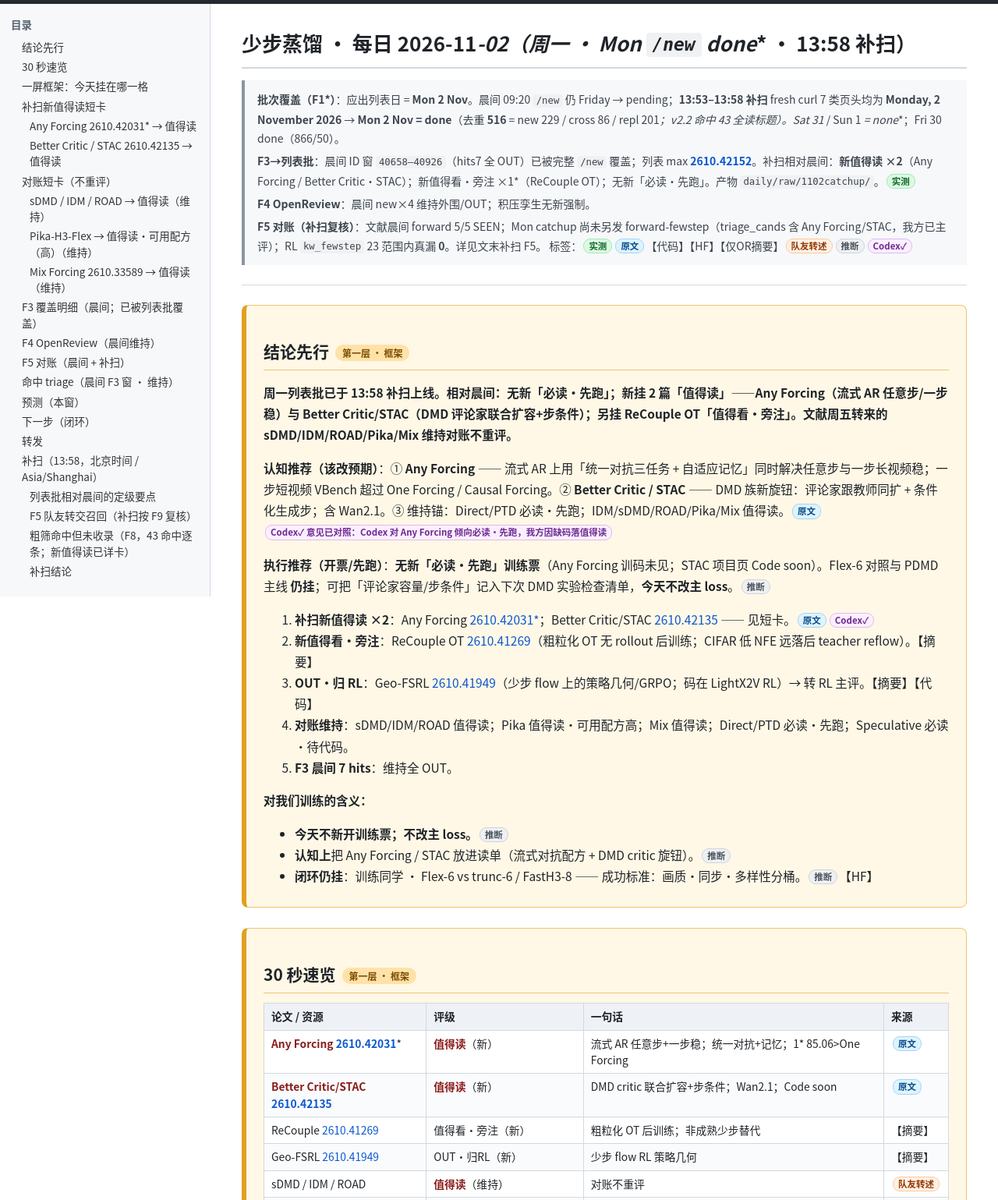
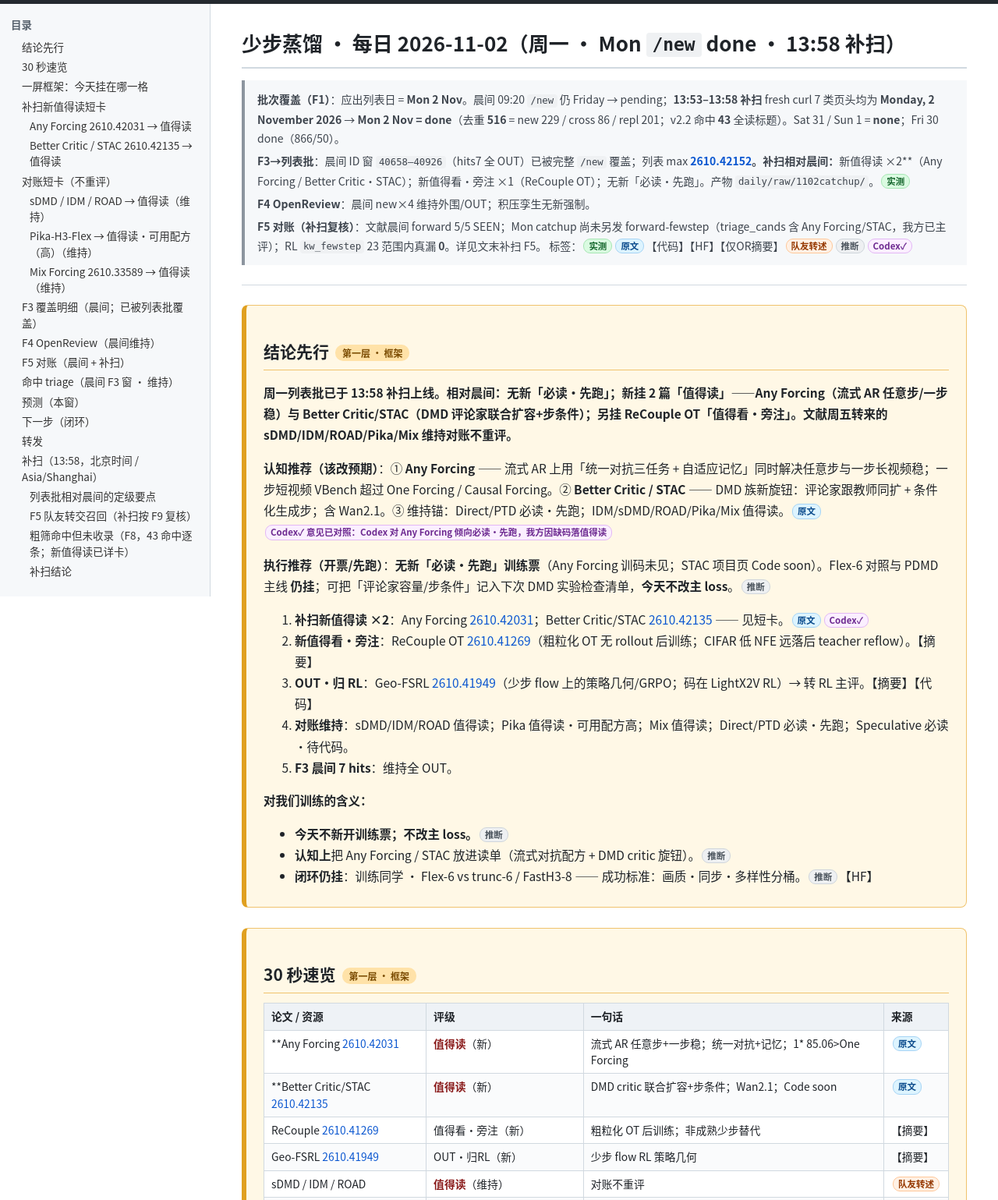
Before and after one commit to thughy/fewstep-daily, a plain HTML site: page daily/2026-11-02.html in a window 1280 px wide. Shown: the part 36-1575 px from the top of the page at 78% size. Drawn offline with Linux system fonts and the light colour scheme.

Commit message:
update 2026-11-02 2026-11-02

```diff
--- a/daily/2026-11-02.html
+++ b/daily/2026-11-02.html
@@ -1,5 +1,5 @@
 <!doctype html><html lang="zh-CN"><head><meta charset="utf-8">
-<meta name="viewport" content="width=device-width,initial-scale=1"><title>少步蒸馏 · 每日 2026-11-02（周一 · Mon /new done* · 13:58 补扫）</title>
+<meta name="viewport" content="width=device-width,initial-scale=1"><title>少步蒸馏 · 每日 2026-11-02（周一 · Mon /new done · 13:58 补扫）</title>
 <style>
 :root{--fg:#1f2328;--muted:#59636e;--bg:#fff;--side:#f6f8fa;--line:#d1d9e0;--acc:#0b57d0;--l1:#fff8e6;--l1b:#f0c36d}
 *{box-sizing:border-box}
@@ -64,7 +64,7 @@ details.card>.body{padding:4px 18px 10px}
 <li><a href="#30-秒速览">30 秒速览</a></li>
 <li><a href="#一屏框架今天挂在哪一格">一屏框架：今天挂在哪一格</a></li>
 <li><a href="#补扫新值得读短卡">补扫新值得读短卡</a><ul>
-<li><a href="#any-forcing-261042031-值得读">Any Forcing 2610.42031* → 值得读</a></li>
+<li><a href="#any-forcing-261042031-值得读">Any Forcing 2610.42031 → 值得读</a></li>
 <li><a href="#better-critic-stac-261042135-值得读">Better Critic / STAC 2610.42135 → 值得读</a></li>
 </ul>
 </li>
@@ -91,10 +91,10 @@ details.card>.body{padding:4px 18px 10px}
 </ul>
 </div>
 </div></nav>
-<main><h1 id="少步蒸馏-每日-2026-11-02周一-mon-new-done-1358-补扫">少步蒸馏 · 每日 2026-11<em>-02（周一 · Mon <code>/new</code> </em><em>done</em>* · 13:58 补扫）</h1>
+<main><h1 id="少步蒸馏-每日-2026-11-02周一-mon-new-done-1358-补扫">少步蒸馏 · 每日 2026-11-02（周一 · Mon <code>/new</code> <strong>done</strong> · 13:58 补扫）</h1>
 <blockquote>
-<p><strong>批次覆盖（F1*）</strong>：应出列表日 = <strong>Mon 2 Nov</strong>。晨间 09:20 <code>/new</code> 仍 Friday → pending；<strong>13:53–13:58 补扫</strong> fresh curl 7 类页头均为 <strong>Monday, 2 November 2026</strong> → <strong>Mon 2 Nov = done</strong>（去重 <strong>516</strong> = new 229 / cross 86 / repl 201<em>；v2.2 命中 </em><em>43</em><em> 全读标题）。Sat 31</em> / Sun 1<em> = </em><em>none</em>*；Fri 30 done（866/50）。</p>
-<p><strong>F3→列表批</strong>：晨间 ID 窗 <code>40658–40926</code>（hits7 全 OUT）已被完整 <code>/new</code> 覆盖；列表 max <strong><a href="https://arxiv.org/abs/2610.42152">2610.42152</a></strong>。补扫相对晨间：<strong>新值得读 ×2</strong>（Any Forcing / Better Critic·STAC）；新值得看·旁注 ×1*（ReCouple OT）；无新「必读·先跑」。产物 <code>daily/raw/1102catchup/</code>。<span class="b b-meas">实测</span></p>
+<p><strong>批次覆盖（F1）</strong>：应出列表日 = <strong>Mon 2 Nov</strong>。晨间 09:20 <code>/new</code> 仍 Friday → pending；<strong>13:53–13:58 补扫</strong> fresh curl 7 类页头均为 <strong>Monday, 2 November 2026</strong> → <strong>Mon 2 Nov = done</strong>（去重 <strong>516</strong> = new 229 / cross 86 / repl 201；v2.2 命中 <strong>43</strong> 全读标题）。Sat 31 / Sun 1 = <strong>none</strong>；Fri 30 done（866/50）。</p>
+<p><strong>F3→列表批</strong>：晨间 ID 窗 <code>40658–40926</code>（hits7 全 OUT）已被完整 <code>/new</code> 覆盖；列表 max <strong><a href="https://arxiv.org/abs/2610.42152">2610.42152</a>。补扫相对晨间：</strong>新值得读 ×2**（Any Forcing / Better Critic·STAC）；新值得看·旁注 ×1（ReCouple OT）；无新「必读·先跑」。产物 <code>daily/raw/1102catchup/</code>。<span class="b b-meas">实测</span></p>
 <p><strong>F4 OpenReview</strong>：晨间 new×4 维持外围/OUT；积压孪生无新强制。</p>
 <p><strong>F5 对账（补扫复核）</strong>：文献晨间 forward 5/5 SEEN；Mon catchup 尚未另发 forward-fewstep（triage_cands 含 Any Forcing/STAC，我方已主评）；RL <code>kw_fewstep</code> 23 范围内真漏 <strong>0</strong>。详见文末补扫 F5。
 标签：<span class="b b-meas">实测</span><span class="b b-orig">原文</span>【代码】【HF】【仅OR摘要】<span class="b b-team">队友转述</span><span class="b b-inf">推断</span><span class="b b-codex">Codex✓</span></p>
@@ -105,7 +105,7 @@ details.card>.body{padding:4px 18px 10px}
 <p><strong>认知推荐（该改预期）</strong>：① <strong>Any Forcing</strong> —— 流式 AR 上用「统一对抗三任务 + 自适应记忆」同时解决任意步与一步长视频稳；一步短视频 VBench 超过 One Forcing / Causal Forcing。② <strong>Better Critic / STAC</strong> —— DMD 族新旋钮：评论家跟教师同扩 + 条件化生成步；含 Wan2.1。③ 维持锚：Direct/PTD 必读·先跑；IDM/sDMD/ROAD/Pika/Mix 值得读。<span class="b b-orig">原文</span><span class="b b-codex">Codex✓ 意见已对照：Codex 对 Any Forcing 倾向必读·先跑，我方因缺码落值得读</span></p>
 <p><strong>执行推荐（开票/先跑）</strong>：<strong>无新「必读·先跑」训练票</strong>（Any Forcing 训码未见；STAC 项目页 Code soon）。Flex-6 对照与 PDMD 主线 <strong>仍挂</strong>；可把「评论家容量/步条件」记入下次 DMD 实验检查清单，<strong>今天不改主 loss</strong>。<span class="b b-inf">推断</span></p>
 <ol>
-<li><strong>补扫新值得读 ×2</strong>：Any Forcing <a href="https://arxiv.org/abs/2610.42031*">2610.42031*</a>；Better Critic/STAC <a href="https://arxiv.org/abs/2610.42135">2610.42135</a> —— 见短卡。<span class="b b-orig">原文</span><span class="b b-codex">Codex✓</span></li>
+<li><strong>补扫新值得读 ×2</strong>：Any Forcing <a href="https://arxiv.org/abs/2610.42031">2610.42031</a>；Better Critic/STAC <a href="https://arxiv.org/abs/2610.42135">2610.42135</a> —— 见短卡。<span class="b b-orig">原文</span><span class="b b-codex">Codex✓</span></li>
 <li><strong>新值得看·旁注</strong>：ReCouple OT <a href="https://arxiv.org/abs/2610.41269">2610.41269</a>（粗粒化 OT 无 rollout 后训练；CIFAR 低 NFE 远落后 teacher reflow）。【摘要】</li>
 <li><strong>OUT·归 RL</strong>：Geo-FSRL <a href="https://arxiv.org/abs/2610.41949">2610.41949</a>（少步 flow 上的策略几何/GRPO；码在 LightX2V RL）→ 转 RL 主评。【摘要】【代码】</li>
 <li><strong>对账维持</strong>：sDMD/IDM/ROAD 值得读；Pika 值得读·可用配方高；Mix 值得读；Direct/PTD 必读·先跑；Speculative 必读·待代码。</li>
@@ -129,13 +129,13 @@ details.card>.body{padding:4px 18px 10px}
 </thead>
 <tbody>
 <tr>
-<td><strong>Any Forcing <a href="https://arxiv.org/abs/2610.42031">2610.42031</a></strong>*</td>
+<td>**Any Forcing <a href="https://arxiv.org/abs/2610.42031">2610.42031</a></td>
 <td><strong>值得读</strong>（新）</td>
 <td>流式 AR 任意步+一步稳；统一对抗+记忆；1* 85.06&gt;One Forcing</td>
 <td><span class="b b-orig">原文</span></td>
 </tr>
 <tr>
-<td><strong>Better Critic/STAC <a href="https://arxiv.org/abs/2610.42135">2610.42135</a></strong></td>
+<td>**Better Critic/STAC <a href="https://arxiv.org/abs/2610.42135">2610.42135</a></td>
 <td><strong>值得读</strong>（新）</td>
 <td>DMD critic 联合扩容+步条件；Wan2.1；Code soon</td>
 <td><span class="b b-orig">原文</span></td>
@@ -243,7 +243,7 @@ details.card>.body{padding:4px 18px 10px}
 <p>放不进框架的：Geo-FSRL→RL；TalkFlow 动作；MFlowAudio 纯音频架构；医学/异常检测/LLM/CUA 等 OUT；晨间 F3 7 hits。</p>
 <hr />
 </section><section class=""><h2 id="补扫新值得读短卡">补扫新值得读短卡</h2>
-<h3 id="any-forcing-261042031-值得读">Any Forcing <a href="https://arxiv.org/abs/2610.42031*">2610.42031*</a> → <strong>值得读</strong></h3>
+<h3 id="any-forcing-261042031-值得读">Any Forcing <a href="https://arxiv.org/abs/2610.42031">2610.42031</a> → <strong>值得读</strong></h3>
 <p><strong>背景（人话）</strong>：流式自回归视频可以边出边播，但多数方法被钉在固定采样步；压到一步时画质掉、长序列还容易漂移甚至崩。</p>
 <p><strong>具体问题</strong>：固定步数无法在质量/速度间拧；一步采样误差沿时间轴累积。需要同一套训练同时做到「任意步可用」和「一步也稳」。</p>
 <p><strong>方法（逐步）</strong>：</p>
@@ -471,14 +471,14 @@ details.card>.body{padding:4px 18px 10px}
 </table></div>
 </section><section class=""><h2 id="转发">转发</h2>
 <ul>
-<li>对账回执（晨间）：<code>daily/pending/2026-11*-02-forward-lit.md</code></li>
-<li>补扫新文知会（parent 审后可送）：<code>daily/pending/2026-11*-02-forward-catchup.md</code>（Any Forcing / STAC 值得读；Geo-FSRL 归 RL）</li>
+<li>对账回执（晨间）：<code>daily/pending/2026-11-02-forward-lit.md</code></li>
+<li>补扫新文知会（parent 审后可送）：<code>daily/pending/2026-11-02-forward-catchup.md</code>（Any Forcing / STAC 值得读；Geo-FSRL 归 RL）</li>
 <li><strong>无</strong>新 AV 必读票需 Henry 当场拍板训练。</li>
 </ul>
 <hr />
 </section><section class=""><h2 id="补扫1358北京时间-asiashanghai">补扫（13:58，北京时间 / Asia/Shanghai）</h2>
-<p><strong>台账</strong>：<code>/new</code> 页头已是 <strong>Monday, 2 November 2026</strong>（fresh curl 13:53；7 类 cs.CV/LG/MM/SD/eess.AS/eess.IV/stat.ML）。去重 <strong>516</strong>（new 229 / cross 86 / repl 201<em>；<code>raw/1102catchup/meta.json</code>）；screen.py </em><em>v2.2</em><em> 命中 </em><em>43</em><em>，</em><em>全部读过标题（F6）</em><em><span class="b b-meas">实测</span>。相对晨间 F3 hits（7）：列表批新增高信号 Any Forcing / STAC / Geo-FSRL / SRC / ReCouple 等。发现延迟：应出约 08:00 → 进日报 ~13:58 ≈ </em><em>6 h</em>*。</p>
-<p><strong>补扫结论：无新「必读·先跑」；新「值得读」×2（Any Forcing、Better Critic/STAC）；新「值得看·旁注」×1*（ReCouple）；Geo-FSRL → OUT·归RL；晨间 OUT 维持；CMM/GenSight/31668 repl 维持原评。</strong><span class="b b-orig">原文</span><span class="b b-codex">Codex✓ 对照</span>【自核 PDF/项目页】</p>
+<p><strong>台账</strong>：<code>/new</code> 页头已是 <strong>Monday, 2 November 2026</strong>（fresh curl 13:53；7 类 cs.CV/LG/MM/SD/eess.AS/eess.IV/stat.ML）。去重 <strong>516</strong>（new 229 / cross 86 / repl 201；<code>raw/1102catchup/meta.json</code>）；screen.py <strong>v2.2</strong> 命中 <strong>43</strong>，<strong>全部读过标题（F6）</strong><span class="b b-meas">实测</span>。相对晨间 F3 hits（7）：列表批新增高信号 Any Forcing / STAC / Geo-FSRL / SRC / ReCouple 等。发现延迟：应出约 08:00 → 进日报 ~13:58 ≈ <strong>6 h</strong>。</p>
+<p><strong>补扫结论：无新「必读·先跑」；新「值得读」×2（Any Forcing、Better Critic/STAC）；新「值得看·旁注」×1（ReCouple）；Geo-FSRL → OUT·归RL；晨间 OUT 维持；CMM/GenSight/31668 repl 维持原评。</strong><span class="b b-orig">原文</span><span class="b b-codex">Codex✓ 对照</span>【自核 PDF/项目页】</p>
 <h3 id="列表批相对晨间的定级要点">列表批相对晨间的定级要点</h3>
 <div class="tw"><table>
 <thead>
@@ -492,7 +492,7 @@ details.card>.body{padding:4px 18px 10px}
 </thead>
 <tbody>
 <tr>
-<td><a href="https://arxiv.org/abs/2610.42031">2610.42031</a>*</td>
+<td><a href="https://arxiv.org/abs/2610.42031">2610.42031</a></td>
 <td>Any Forcing</td>
 <td>new</td>
 <td><strong>列表新</strong></td>
@@ -583,7 +583,7 @@ details.card>.body{padding:4px 18px 10px}
 </thead>
 <tbody>
 <tr>
-<td>lit <code>forward-fewstep-2026-11*-02.md</code></td>
+<td>lit <code>forward-fewstep-2026-11-02.md</code></td>
 <td>5（sDMD/IDM/ROAD/Pika/Mix）</td>
 <td><strong>5/5</strong> 晨间已对账</td>
 <td>0</td>
```
Also changed, not shown: index.html (+2 -2 lines).
